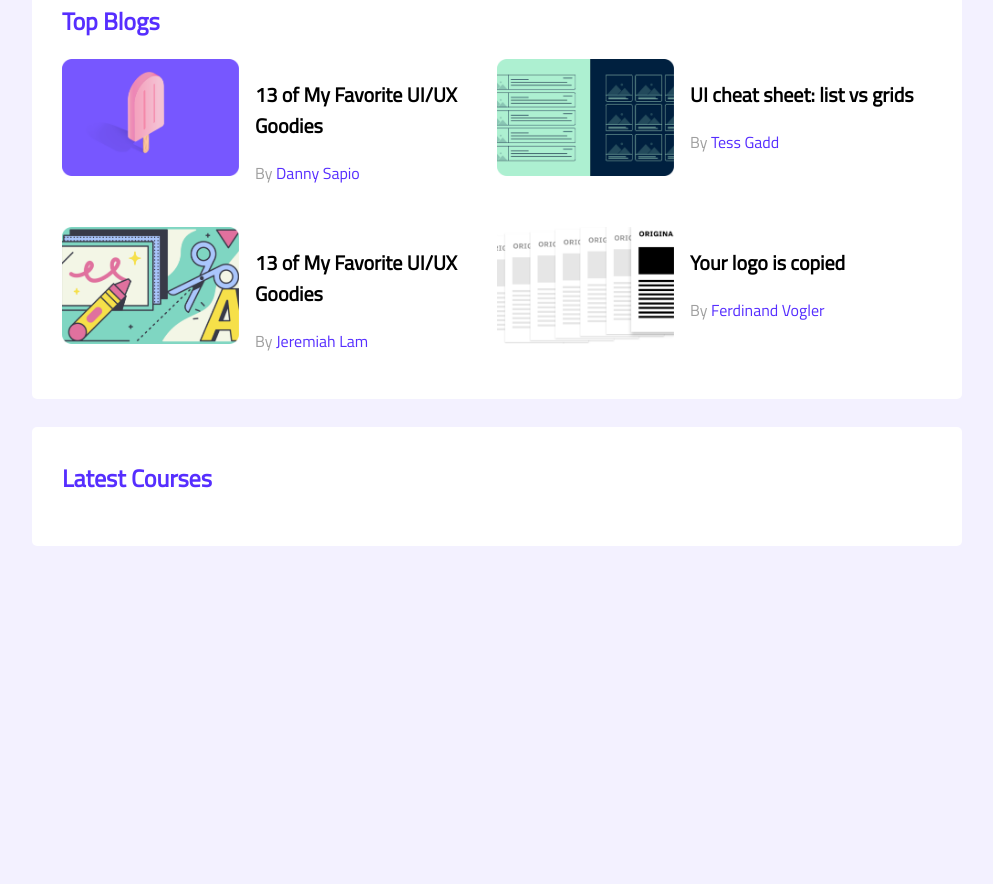
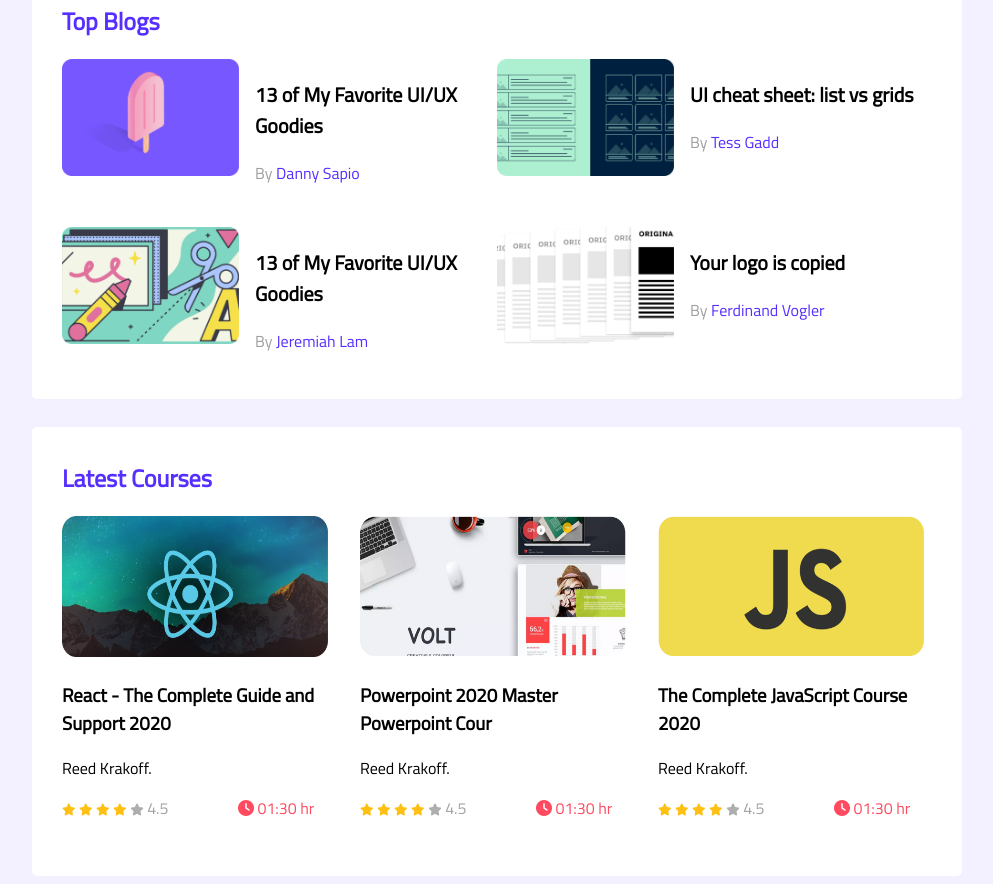
Before and after one commit to rajibrahman74/Leader-Board, a plain HTML site: page index.html in a window 1280 px wide. Shown: the part 337-1221 px from the top of the page, without its empty margins (143-1136 px from the left). Before the commit the page ends 891 px from the top, so only its background shows below. Drawn offline with Linux system fonts and the light colour scheme; a web font is replaced by a local one.

Commit message:
fourth-commit

```diff
--- a/index.html
+++ b/index.html
@@ -5,6 +5,9 @@
     <meta http-equiv="X-UA-Compatible" content="IE=edge">
     <meta name="viewport" content="width=device-width, initial-scale=1.0">
     <title>Leader Board</title>
+
+    <!-- font awasome -->
+    <script src="https://kit.fontawesome.com/db4ee0c467.js" crossorigin="anonymous"></script>
     <!-- Stylesheet -->
     <link rel="stylesheet" href="./style.css">
     <!-- favicon -->
@@ -93,9 +96,85 @@
                 </div>
             </div>
         </section>
+
         <!-- latest courses -->
+        <!-- latest courses -->
+
           <Section class="container">
             <h2 class="section-title">Latest Courses</h2>
+            <div class="latest-course">
+                <div class="courses">
+                    <div class="course">
+                        <div class="course-bannar">
+                            <img src="./images/courses/course-1.png" alt="">
+                        </div>
+                        <div class="course-detaill">
+                            <h3 class="course-title"> React - The Complete Guide and Support 2020</h3>
+                            <p class="course-author">Reed Krakoff.</p>
+                        </div>
+                        <div class="course-info">
+                            <div>
+                                <i class="fa-solid fa-star filled"></i>
+                                <i class="fa-solid fa-star filled"></i>
+                                <i class="fa-solid fa-star filled"></i>
+                                <i class="fa-solid fa-star filled"></i>
+                                <i class="fa-solid fa-star empty"></i>
+                                <span>4.5</span>
+                            </div>
+                            <div class="div-duration">
+                                <i class="fa-solid fa-clock"></i>
+                                01:30 hr
+                            </div>
+                        </div>
+                    </div>
+                    <div class="course">
+                        <div class="course-bannar">
+                            <img src="./images/courses/course-2.png" alt="">
+                        </div>
+                        <div class="course-detaill">
+                            <h3 class="course-title">Powerpoint 2020 Master Powerpoint Cour</h3>
+                            <p class="course-author">Reed Krakoff.</p>
+                        </div>
+                        <div class="course-info">
+                            <div>
+                                <i class="fa-solid fa-star filled"></i>
+                                <i class="fa-solid fa-star filled"></i>
+                                <i class="fa-solid fa-star filled"></i>
+                                <i class="fa-solid fa-star filled"></i>
+                                <i class="fa-solid fa-star empty"></i>
+                                <span>4.5</span>
+                            </div>
+                            <div class="div-duration">
+                                <i class="fa-solid fa-clock"></i>
+                                01:30 hr
+                            </div>
+                        </div>
+                    </div>
+                    <div class="course">
+                        <div class="course-bannar">
+                            <img src="./images/courses/course-3.png" alt="">
+                        </div>
+                        <div class="course-detaill">
+                            <h3 class="course-title">The Complete JavaScript Course 2020</h3>
+                            <p class="course-author">Reed Krakoff.</p>
+                        </div>
+                        <div class="course-info">
+                            <div>
+                                <i class="fa-solid fa-star filled"></i>
+                                <i class="fa-solid fa-star filled"></i>
+                                <i class="fa-solid fa-star filled"></i>
+                                <i class="fa-solid fa-star filled"></i>
+                                <i class="fa-solid fa-star empty"></i>
+                                <span>4.5</span>
+                            </div>
+                            <div class="div-duration">
+                                <i class="fa-solid fa-clock"></i>
+                                01:30 hr
+                            </div>
+                        </div>
+                    </div>
+                </div>
+            </div>
           </Section>
     </main>
 </body>
--- a/style.css
+++ b/style.css
@@ -84,3 +84,74 @@ hr{
     font-size: 16px;
     color: #562EFF;;
 }
+
+/* latest course start */
+/* latest course start */
+.courses{
+    display: grid;
+    grid-template-columns: repeat(3, 1fr);
+    grid-column-gap: 24px;
+}
+.course{
+    Width: 252.42px;
+    Height: 330px;
+
+}
+.courses .course img{
+    width: 266px;
+    height: 141px;
+}
+.course-info{
+    display: flex;
+    align-items: center;
+    justify-content: space-between;
+
+}
+ .fa-star{
+    font-size: 12px;
+ }
+.fa-star.filled{
+    color: #FFC014
+}
+.fa-star.empty{
+    color: #AEAEAE;
+}
+span{
+    color: #A2A2A2;
+}
+.div-duration{
+    color: #FF4A60;
+}
+
+/* Media Queires */
+/* Media Queires */
+
+/* Mobile device */
+
+@media only screen and (max-width: 688px) {
+    .container{
+        width: 100%;
+    }
+    .players, .blogs, .courses{
+        grid-template-columns: repeat(1, 1fr);
+    }
+    .player, .blog,{
+        flex-direction: column;
+    }
+}
+
+/* ipad device */
+/* ipad device */
+
+
+@media only screen and (min-widht: 688px) and (max-width: 992px) {
+    .container{
+        width: 100%;
+    }
+    .players, .courses{
+        grid-template-columns: repeat(2, 1fr);
+    }
+    .blogs{
+        grid-template-columns: repeat(2, 1fr);
+    }
+}
```
